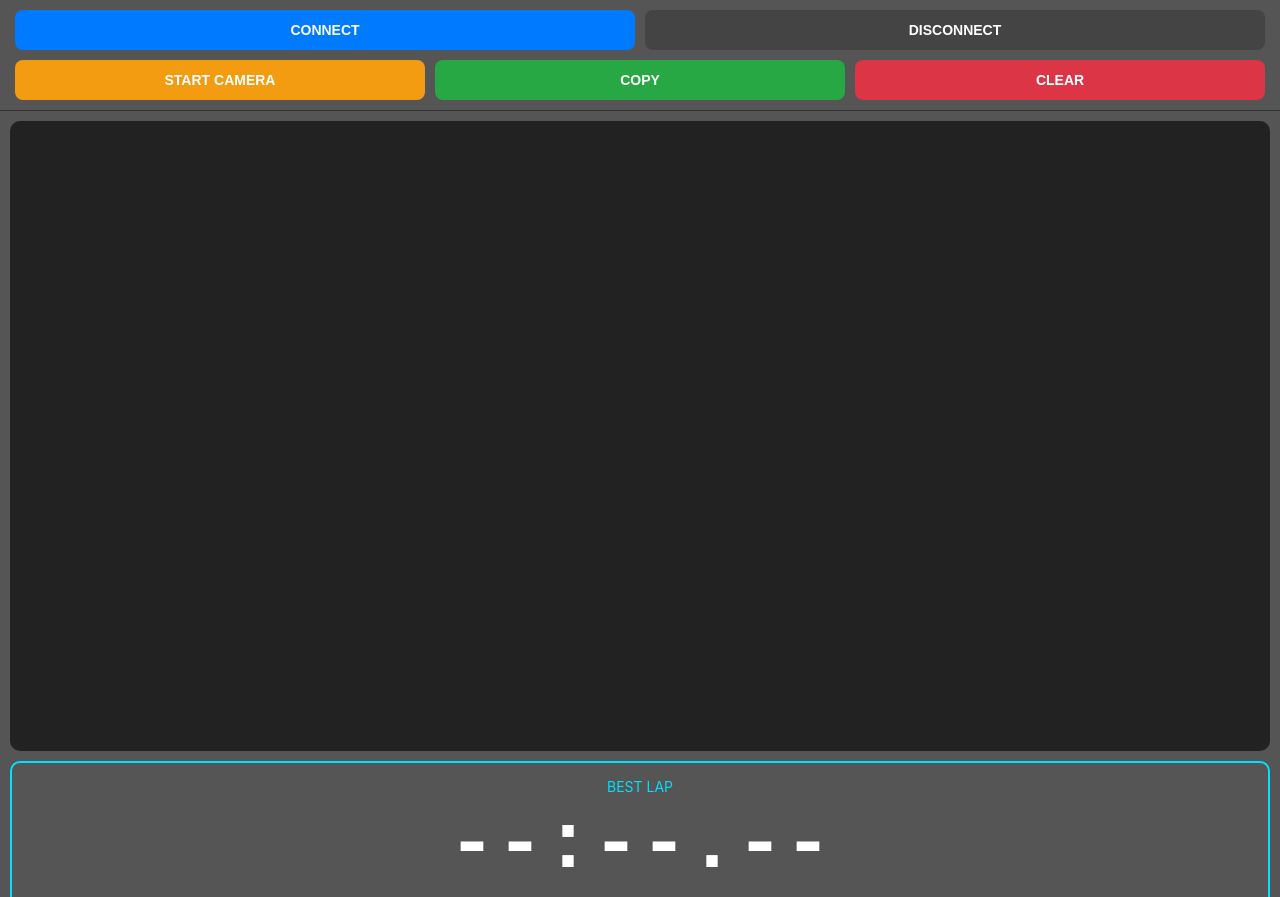
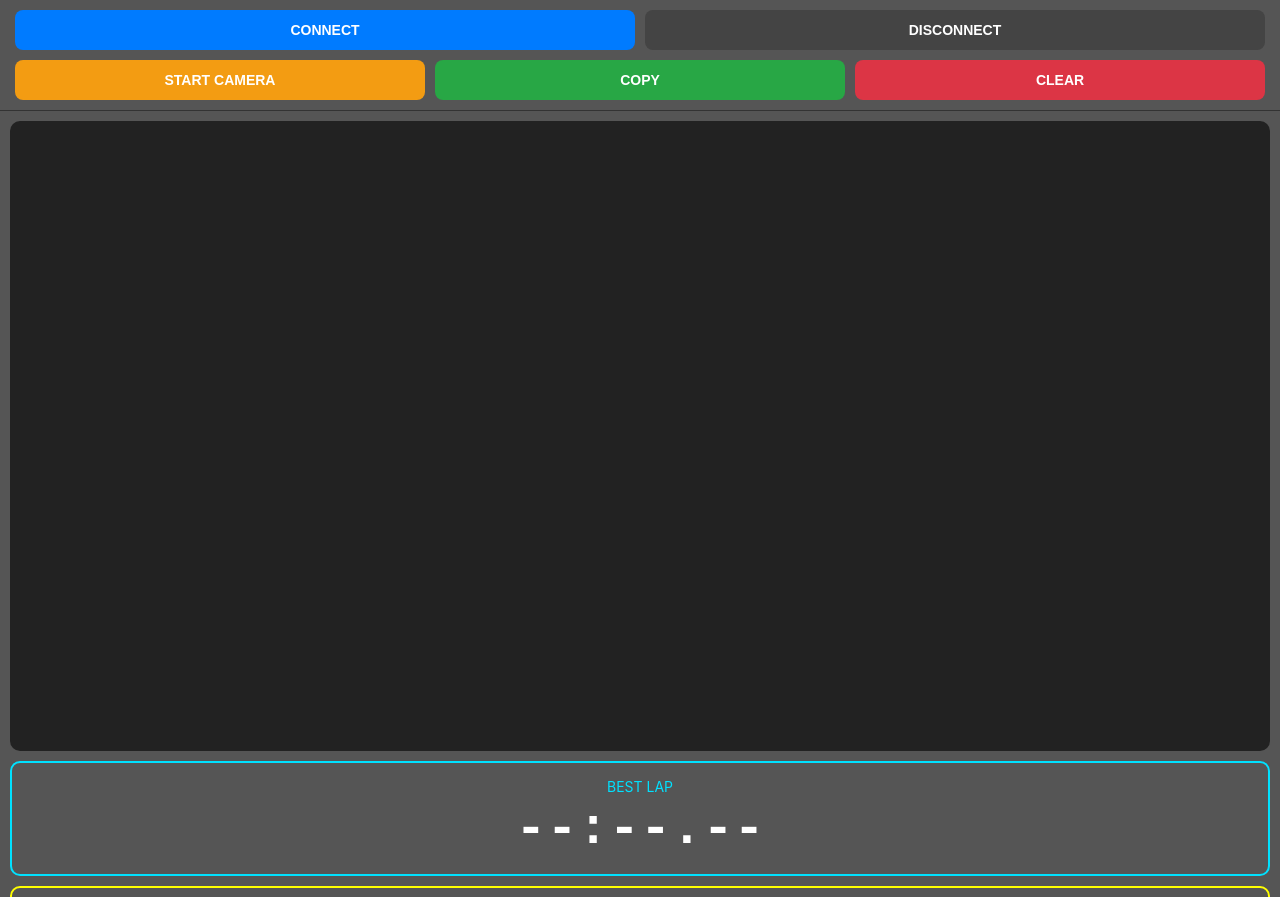
Before and after one commit to qoAopx/rc_laptimer, a plain HTML site: page docs/index.html in a window 1280 px wide. Shown: the top 897 px of the page. Drawn offline with Linux system fonts and the light colour scheme.

Commit message:
[change] kayout

```diff
--- a/docs/index.html
+++ b/docs/index.html
@@ -155,7 +155,7 @@
     }
 
     .time {
-      font-size: 80px;
+      font-size: 52px;
       font-family: monospace;
       font-weight: bold;
     }
```
